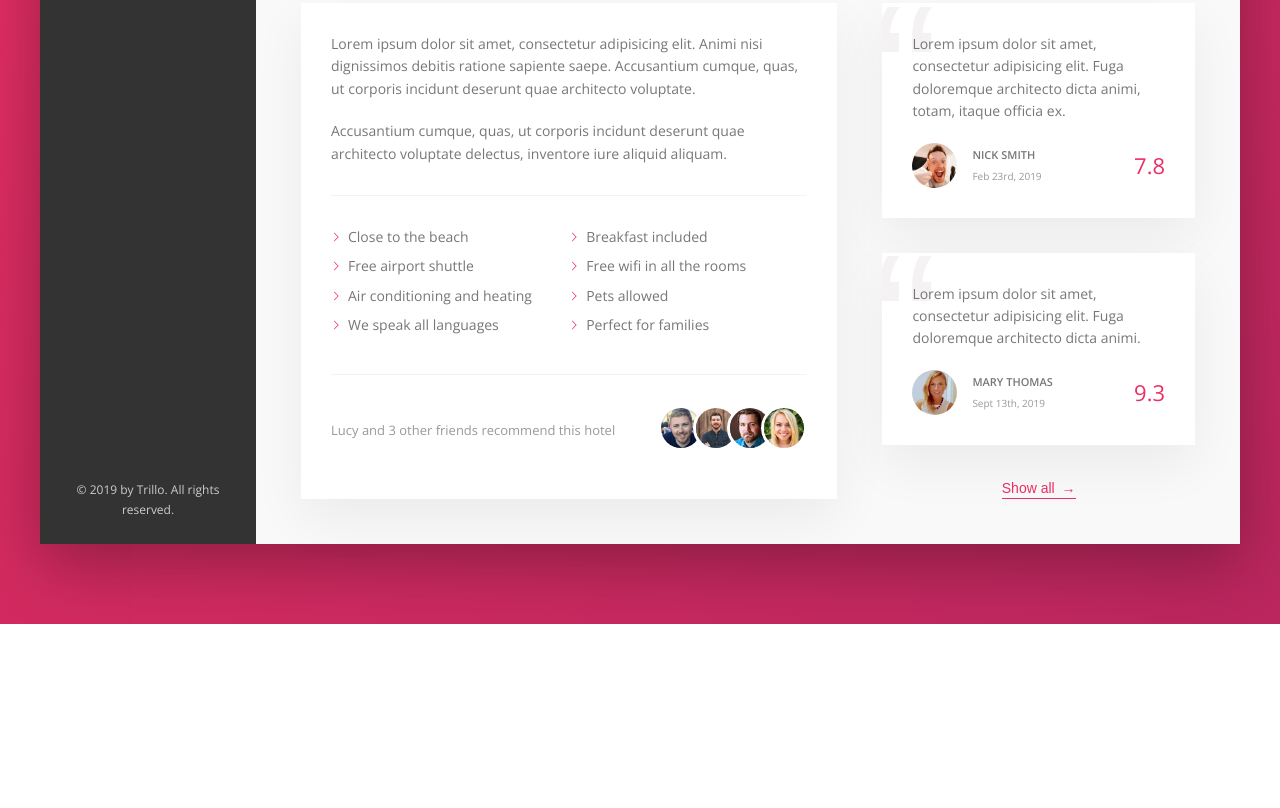
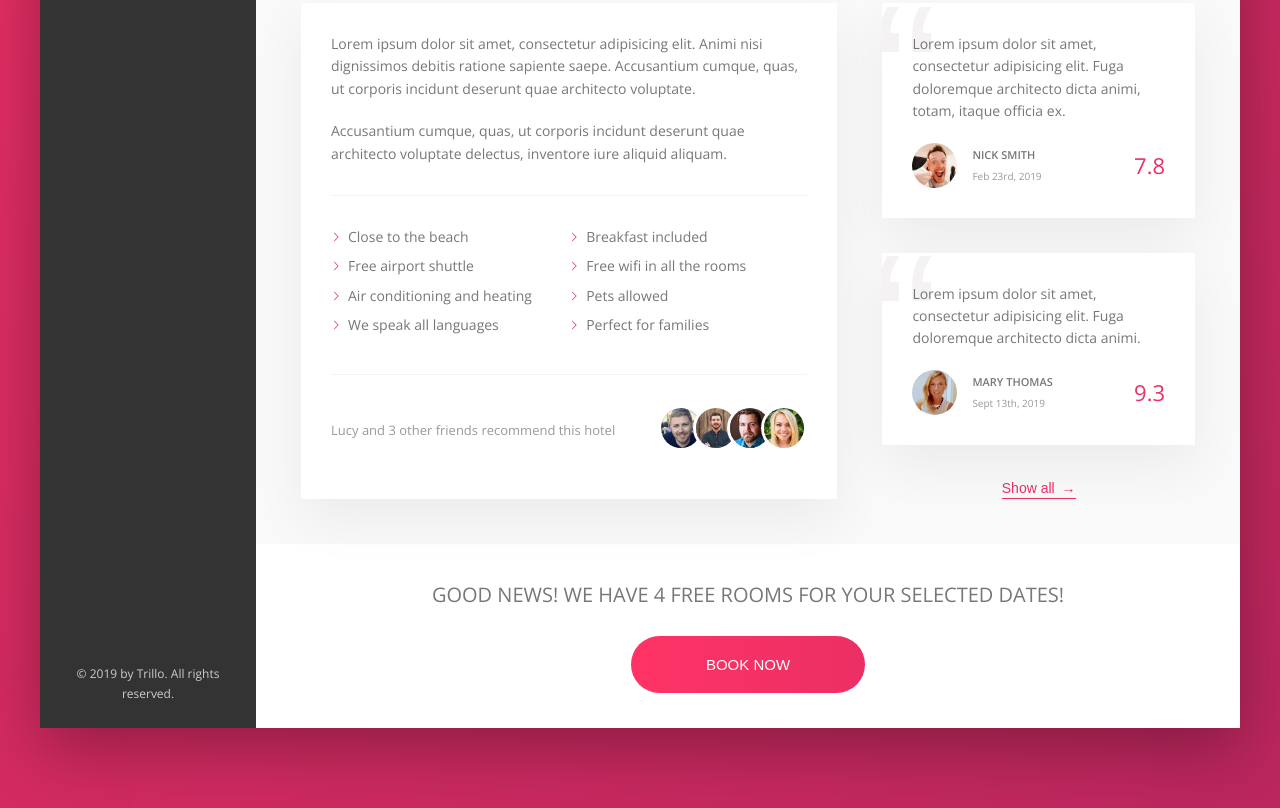
Before and after one commit to anthonyvelazquez/Trillo, a website: page index.html in a window 1280 px wide. Shown: the part 644-1452 px from the top of the page. Before the commit the page ends 1268 px from the top, so only its background shows below. Drawn offline with nearby package versions, Linux system fonts and the light colour scheme.

Commit message:
basic site finished

```diff
--- a/index.html
+++ b/index.html
@@ -153,7 +153,7 @@
                                 </div>
                             </div>
                         </div>
-                        <figure class="user-reviews">
+                        <div class="user-reviews">
                             <figure class="review">
                                 <blockquote class="review__text">
                                     Lorem ipsum dolor sit amet, consectetur adipisicing elit. Fuga doloremque architecto dicta animi, totam, itaque officia ex.
@@ -181,7 +181,14 @@
                                 </figcaption>
                             </figure>
                             <button class="btn-inline">Show all <span>&rarr;</span></button>
-                        </figure>
+                        </div>
+                    </div>
+                    <div class="cta">
+                        <h2 class="cta__book-now">Good news! We have 4 free rooms for your selected dates!</h2>
+                        <button class="btn">
+                            <span class="btn__visible">Book now</span>
+                            <span class="btn__invisible">Only 4 rooms left</span>
+                        </button>
                     </div>
                 </main>
             </div>
--- a/sass/_component.scss
+++ b/sass/_component.scss
@@ -329,10 +329,6 @@
         margin-right: auto;
     }
 
-    &__friends {
-
-    }
-
     &__photo {
         box-sizing: content-box;
         height: 4rem;
@@ -407,3 +403,63 @@
         z-index: 1;
     }
 }
+
+.cta {
+    padding: 3.5rem 0;
+    text-align: center;
+
+    &__book-now {
+        text-transform: uppercase;
+        font-size: 2rem;
+        font-weight: 300;
+        margin-bottom: 2.5rem;
+    }
+}
+
+.btn {
+    font-size: 1.5rem;
+    border: none;
+    font-weight: 300;
+    text-transform: uppercase;
+    border-radius: 100px;
+    background-image: linear-gradient(to right, var(--color-primary-light), var(--color-primary));
+    color: #fff;
+    position: relative;
+    overflow: hidden;
+    cursor: pointer;
+
+    & > * {
+        display: inline-block;
+        height: 100%;
+        width: 100%;
+        transition: all .2s;
+    }
+
+    &__visible {
+        padding: 2rem 7.5rem;
+    }
+
+    &__invisible {
+        position: absolute;
+        padding: 2rem 0;
+        left: 0;
+        top: -100%;
+    }
+
+    &:hover {
+        background-image: linear-gradient(to left, var(--color-primary-light), var(--color-primary));
+    }
+
+    &:hover &__visible {
+        transform: translateY(100%);
+    }
+
+    &:hover &__invisible {
+        top: 0;
+    }
+
+    &:focus {
+        outline: none;
+        animation: pulsate 1s infinite;
+    }
+}
```
Also changed, not shown: css/style.css.
